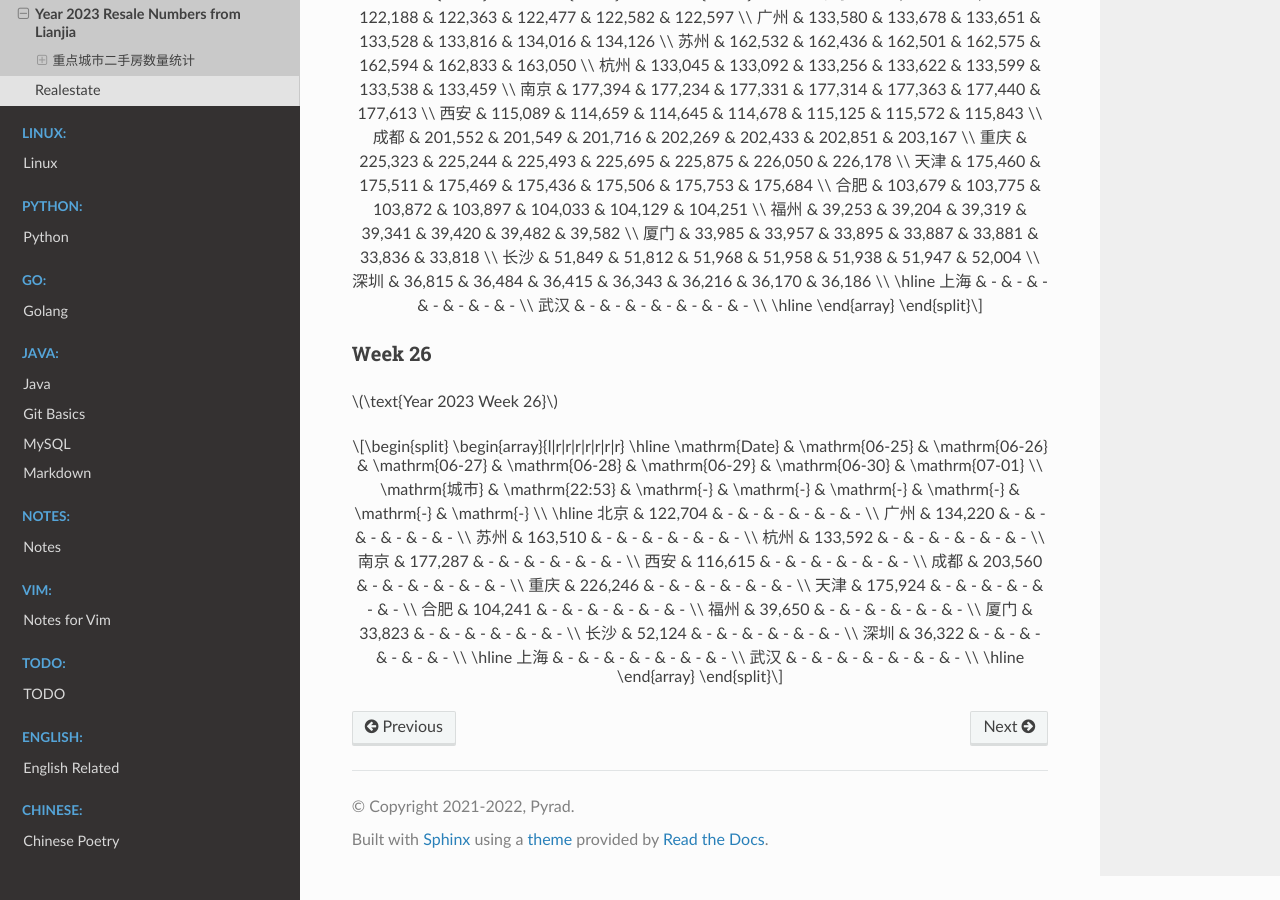
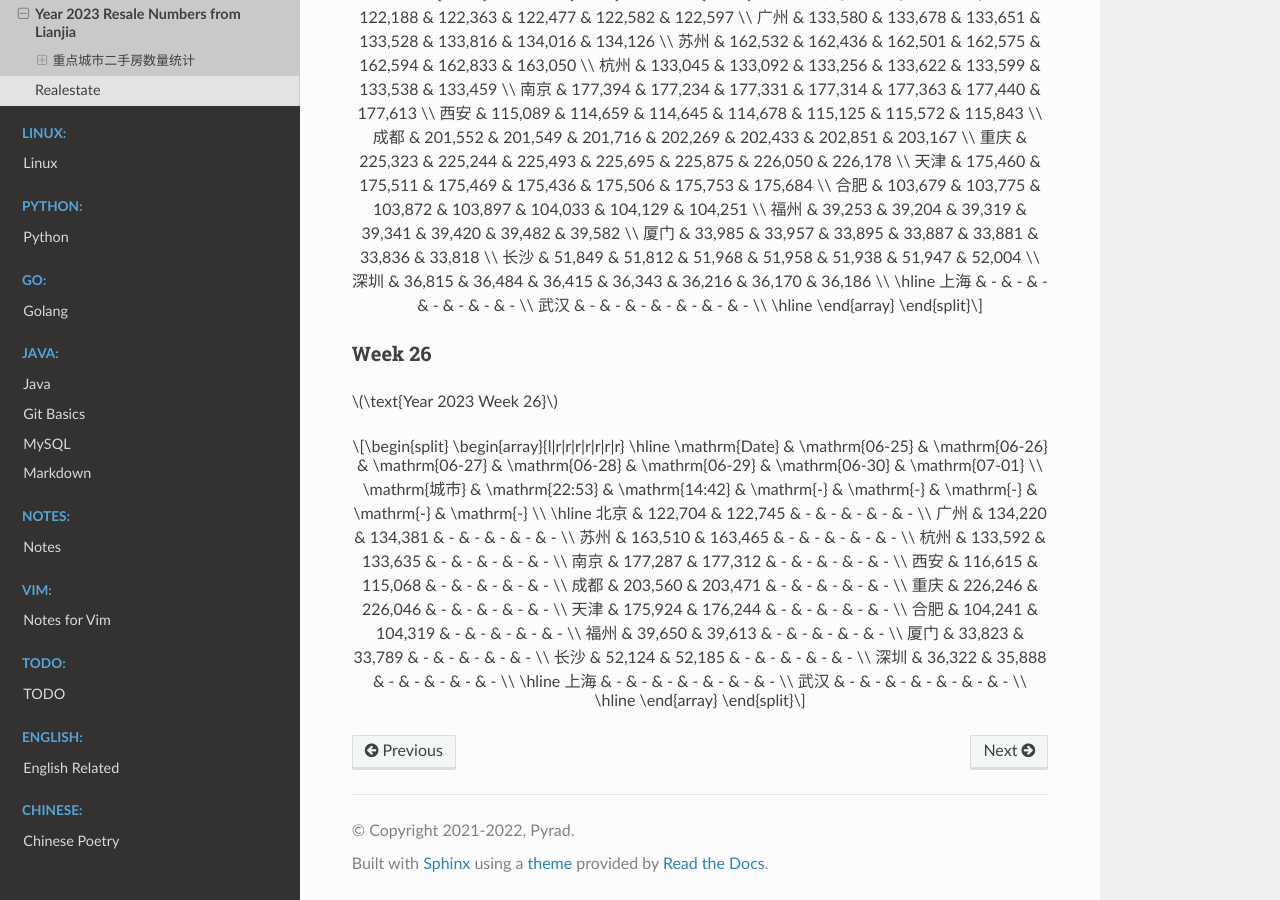
Before and after one commit to Pyrad/pyradnotes, a Sphinx documentation site: the page built from source/RealEstate/resalenumbers2023.md, in a window 1280 px wide and 900 px high, scrolled down 7742 px. Built offline with Sphinx 7.4.7 and the Read the Docs theme 2.0.0, drawn with Linux system fonts in a browser that asks for light colours; a script that is not in the unit is left out.

Commit message:
Realestate Update resale numbers 2023-06-26 14:42

```diff
--- a/source/RealEstate/resalenumbers2023.md
+++ b/source/RealEstate/resalenumbers2023.md
@@ -546,22 +546,22 @@ $$
 \begin{array}{l|r|r|r|r|r|r|r}
 \hline
 \mathrm{Date} & \mathrm{06-25} & \mathrm{06-26} & \mathrm{06-27} & \mathrm{06-28} & \mathrm{06-29} & \mathrm{06-30} & \mathrm{07-01} \\
-\mathrm{城市} & \mathrm{22:53} & \mathrm{-} & \mathrm{-} & \mathrm{-} & \mathrm{-} & \mathrm{-} & \mathrm{-} \\
+\mathrm{城市} & \mathrm{22:53} & \mathrm{14:42} & \mathrm{-} & \mathrm{-} & \mathrm{-} & \mathrm{-} & \mathrm{-} \\
 \hline
-北京 & 122,704 & - & - & - & - & - & - \\
-广州 & 134,220 & - & - & - & - & - & - \\
-苏州 & 163,510 & - & - & - & - & - & - \\
-杭州 & 133,592 & - & - & - & - & - & - \\
-南京 & 177,287 & - & - & - & - & - & - \\
-西安 & 116,615 & - & - & - & - & - & - \\
-成都 & 203,560 & - & - & - & - & - & - \\
-重庆 & 226,246 & - & - & - & - & - & - \\
-天津 & 175,924 & - & - & - & - & - & - \\
-合肥 & 104,241 & - & - & - & - & - & - \\
-福州 & 39,650 & - & - & - & - & - & - \\
-厦门 & 33,823 & - & - & - & - & - & - \\
-长沙 & 52,124 & - & - & - & - & - & - \\
-深圳 & 36,322 & - & - & - & - & - & - \\
+北京 & 122,704 & 122,745 & - & - & - & - & - \\
+广州 & 134,220 & 134,381 & - & - & - & - & - \\
+苏州 & 163,510 & 163,465 & - & - & - & - & - \\
+杭州 & 133,592 & 133,635 & - & - & - & - & - \\
+南京 & 177,287 & 177,312 & - & - & - & - & - \\
+西安 & 116,615 & 115,068 & - & - & - & - & - \\
+成都 & 203,560 & 203,471 & - & - & - & - & - \\
+重庆 & 226,246 & 226,046 & - & - & - & - & - \\
+天津 & 175,924 & 176,244 & - & - & - & - & - \\
+合肥 & 104,241 & 104,319 & - & - & - & - & - \\
+福州 & 39,650 & 39,613 & - & - & - & - & - \\
+厦门 & 33,823 & 33,789 & - & - & - & - & - \\
+长沙 & 52,124 & 52,185 & - & - & - & - & - \\
+深圳 & 36,322 & 35,888 & - & - & - & - & - \\
 \hline
 上海 & - & - & - & - & - & - & - \\
 武汉 & - & - & - & - & - & - & - \\
```
Also changed, not shown: 1 other file.
